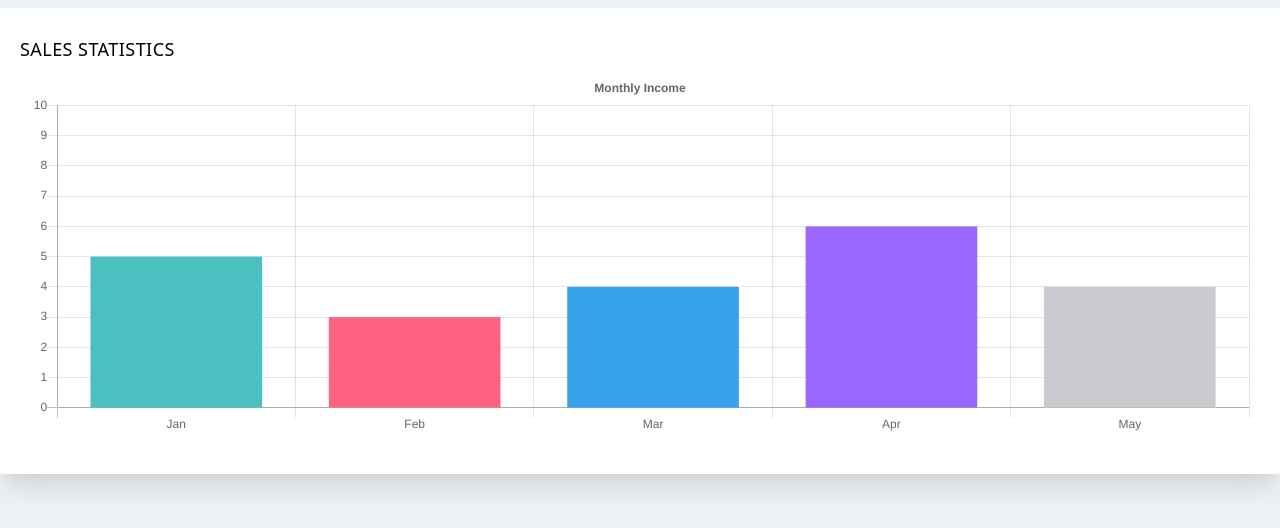
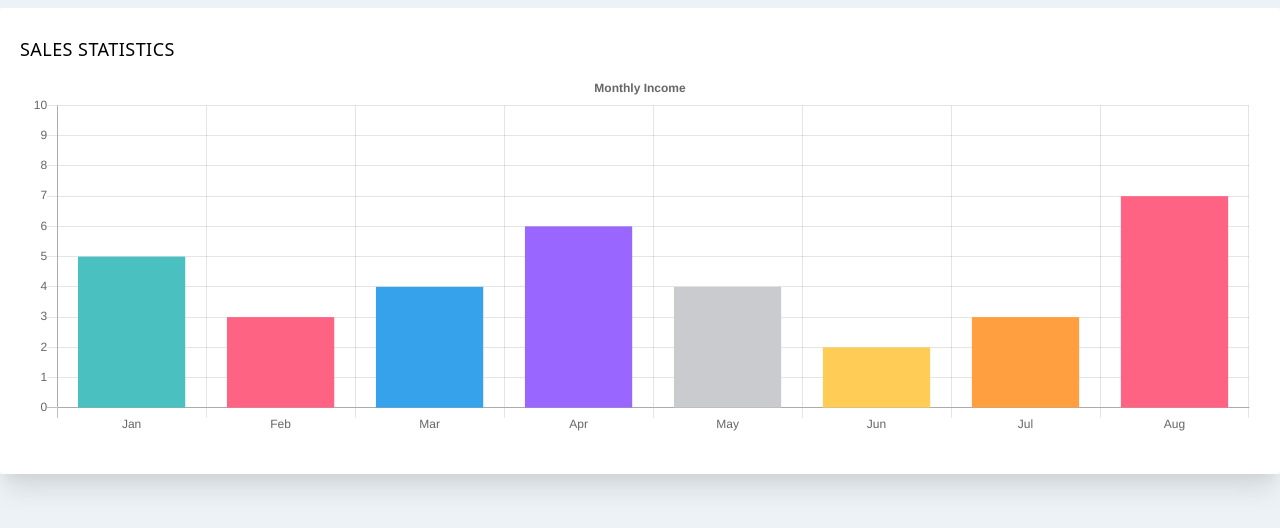
Before and after one commit to cnihtknecht/FS360, a Nuxt app: page /dashboard in a window 1280 px wide. Shown: the top 528 px of the page. Built offline with nearby package versions, Linux system fonts and the light colour scheme.

Commit message:
add months to barchart

```diff
--- a/pages/dashboard/index.vue
+++ b/pages/dashboard/index.vue
@@ -10,6 +10,8 @@
                     :options="revenueMonthly.barChartOptions" :height="120"></barChart>
                 </div>
             </template>
+
+
         </contentCard>
     </div>
 </template>
@@ -30,7 +32,7 @@ grey: 'rgb(201, 203, 207)'
 };
 
     export default {
-        layout: "dashboard",
+        layout: "dashboard",   //uses the ~/layouts/dashboard.vue instead of default.vue
         components:{
             ContentCard,
             BarChart,
@@ -40,7 +42,7 @@ grey: 'rgb(201, 203, 207)'
             return{
                 revenueMonthly:{
                     barChartData: {
-                        labels:['Jan','Feb', 'Mar', 'Apr', 'May'],
+                        labels:['Jan','Feb', 'Mar', 'Apr', 'May','Jun','Jul','Aug'],
                         datasets: [
                         {
                             label: 'Income',
@@ -49,8 +51,12 @@ grey: 'rgb(201, 203, 207)'
                                 chartColors.red,
                                 chartColors.blue,
                                 chartColors.purple,
-                                chartColors.grey],
-                            data: [5, 3, 4, 6, 4]
+                                chartColors.grey,
+                                chartColors.yellow,
+                                chartColors.orange,
+                                chartColors.red
+                                ],
+                            data: [5, 3, 4, 6, 4, 2, 3, 7]
                         }
                         ],
                     },
```
